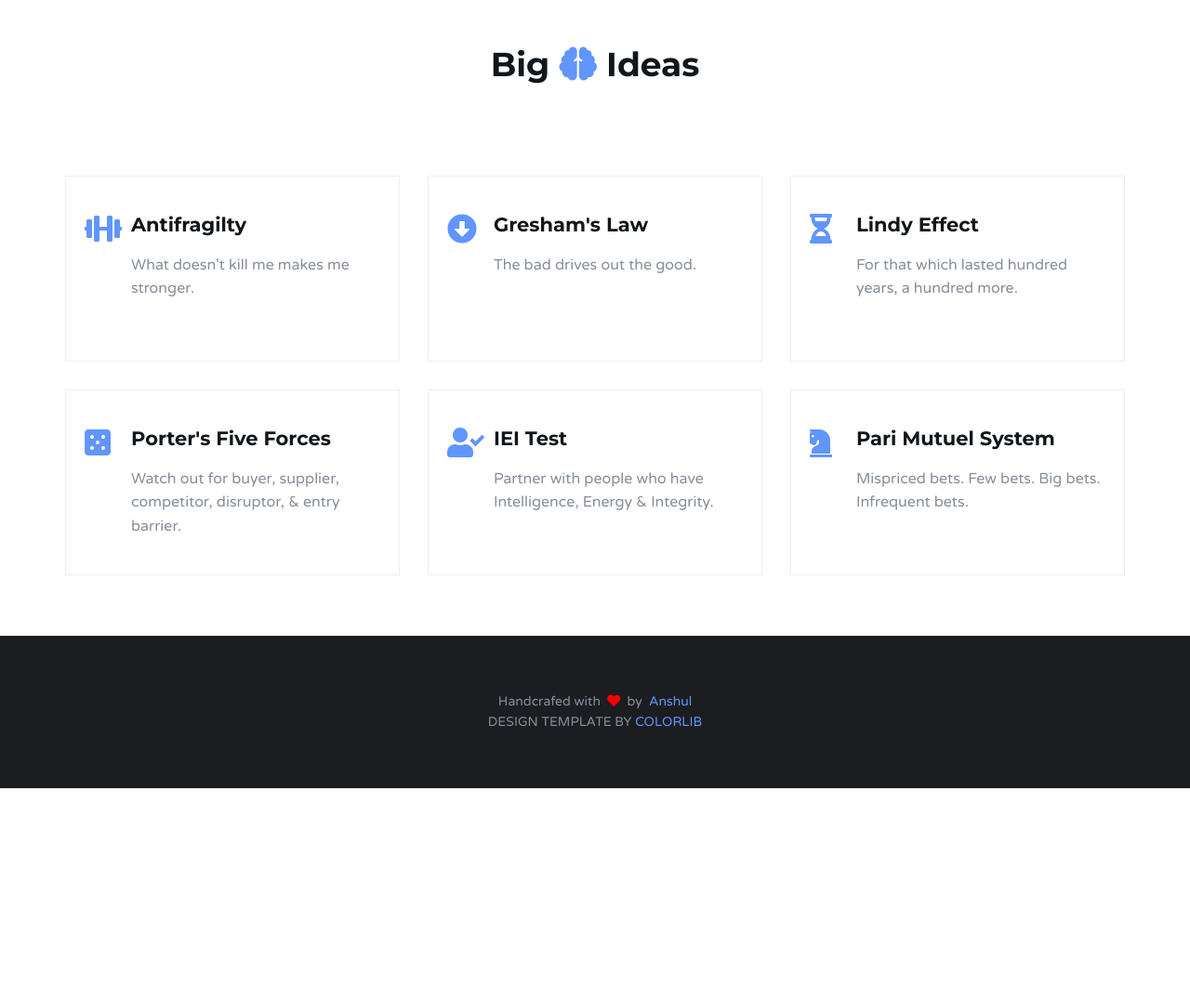
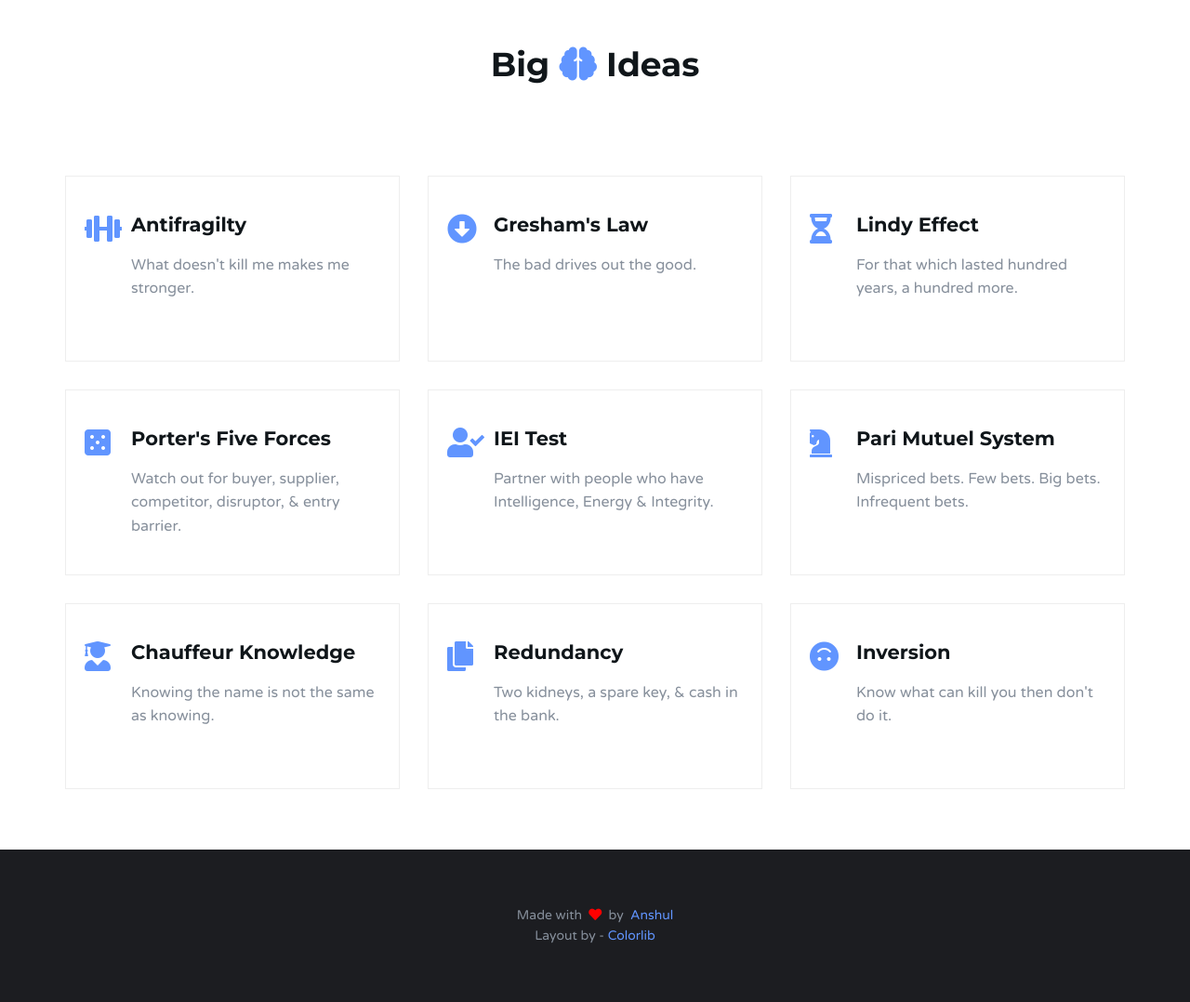
Before and after one commit to anshulkhare7/BigIdeasWebsite, a Jekyll site: the page built from index.html, in a window 1280 px wide. Shown: the whole page at 93% size. Built offline with Jekyll 4.4.1, drawn with Linux system fonts in a browser that asks for light colours; nearby versions of some CDN libraries; before the commit the page ends 900 px from its top, so only the background shows below that.

Commit message:
Few more.

```diff
--- a/_data/ideas.yml
+++ b/_data/ideas.yml
@@ -21,3 +21,15 @@
 - icon: "fas fa-chess-knight"
   title:  "Pari Mutuel System"
   description: "Mispriced bets. Few bets. Big bets. Infrequent bets."
+
+- icon: "fas fa-user-graduate"
+  title:  "Chauffeur Knowledge"
+  description: "Knowing the name is not the same as knowing."
+
+- icon: "fas fa-copy"
+  title:  "Redundancy"
+  description: "Two kidneys, a spare key, & cash in the bank."
+
+- icon: "fas fa-smile invert"
+  title:  "Inversion"
+  description: "Know what can kill you then don't do it."
--- /dev/null
+++ b/_includes/footer.html
@@ -0,0 +1,34 @@
+	<div id="footer" class="sm-padding bg-dark">
+		<!-- Container -->
+		<div class="container">
+			<!-- Row -->
+			<div class="row">
+				<div class="col-md-12">
+					<!-- footer logo -->
+					<!-- footer follow -->
+					<!--<ul class="footer-follow">
+						<li><a href="#"><span class="fas fa-twitch"></span></a></li>
+						<li><a href="#"><span class="fas fa-linkedin"></span></a></li>
+					</ul>-->
+					<!-- /footer follow -->
+
+					<!-- footer twitter -->
+					<div class="twitter">
+						<p>Made with&nbsp;&nbsp;<i class="fa fa-heart" style="color: red;"></i>&nbsp;&nbsp;by <a href="https://twitter.com/anshul81" target="_blank">&nbsp;Anshul</a></p>
+					</div>
+					<!-- /footer twitter -->
+					<!-- footer copyright -->
+					<div class="footer-copyright">
+						<p>Layout by&nbsp;-&nbsp;<a href="https://colorlib.com" target="_blank">Colorlib</a></p>
+					</div>
+					<!-- /footer copyright -->
+
+				</div>
+
+			</div>
+			<!-- /Row -->
+
+		</div>
+		<!-- /Container -->
+
+	</div>
--- a/css/style.css
+++ b/css/style.css
@@ -1486,7 +1486,7 @@ input[type="text"]:focus, input[type="email"]:focus, input[type="password"]:focu
 .footer-copyright p {
     text-align: center;
     font-size: 14px;
-    text-transform: uppercase;
+    /*text-transform: uppercase;*/
     margin: 0;
 }
 
@@ -1664,8 +1664,8 @@ input[type="text"]:focus, input[type="email"]:focus, input[type="password"]:focu
 }
 
 #back-to-top:after {
-    content: "\f106";
-    font-family: 'FontAwesome';
+    /*content: "\f106";
+    font-family: 'FontAwesome';*/
 }
 
 #back-to-top:hover {
@@ -1757,3 +1757,13 @@ input[type="text"]:focus, input[type="email"]:focus, input[type="password"]:focu
             transform:scale(0);
   }
 }
+
+/* custom */
+.invert{
+  -moz-transform:rotate(-180deg); /* Firefox */
+  -webkit-transform:rotate(-180deg); /* Webkit */
+  -ms-transform:rotate(-180deg); /* IE */
+  -o-transform:rotate(-180deg); /* Opera */
+  transform:rotate(-180deg); /* future */
+  position:absolute;
+}
--- a/index.html
+++ b/index.html
@@ -72,45 +72,11 @@ layout: default
 	<!-- Contact -->
 
 	<!-- Footer -->
-	<footer id="footer" class="sm-padding bg-dark">
-		<!-- Container -->
-		<div class="container">
-			<!-- Row -->
-			<div class="row">
-				<div class="col-md-12">
-					<!-- footer logo -->
-					<!-- footer follow -->
-					<!--<ul class="footer-follow">
-						<li><a href="#"><span class="fas fa-twitch"></span></a></li>
-						<li><a href="#"><span class="fas fa-linkedin"></span></a></li>
-					</ul>-->
-					<!-- /footer follow -->
-
-					<!-- footer twitter -->
-					<div class="twitter">
-						<p>Handcrafed with&nbsp;&nbsp;<i class="fa fa-heart" style="color: red;"></i>&nbsp;&nbsp;by <a href="https://twitter.com/anshul81" target="_blank">&nbsp;Anshul</a></p>
-					</div>
-					<!-- /footer twitter -->
-
-					<!-- footer copyright -->
-					<div class="footer-copyright">
-						<p>Design template by <a href="https://colorlib.com" target="_blank">Colorlib</a></p>
-					</div>
-					<!-- /footer copyright -->
-
-				</div>
-
-			</div>
-			<!-- /Row -->
-
-		</div>
-		<!-- /Container -->
-
-	</footer>
+	{% include footer.html %}
 	<!-- /Footer -->
 
 	<!-- Back to top -->
-	<div id="back-to-top"></div>
+	<div id="back-to-top"><i class="fas fa-angle-double-up"></i></div>
 	<!-- /Back to top -->
 
 	<!-- Preloader -->
@@ -130,5 +96,5 @@ layout: default
 	<script type="text/javascript" src="js/owl.carousel.min.js"></script>
 	<script type="text/javascript" src="js/jquery.magnific-popup.js"></script>
 	<script type="text/javascript" src="js/main.js"></script>
-
+	<!-- jsDeliver -->
 </body>
```
